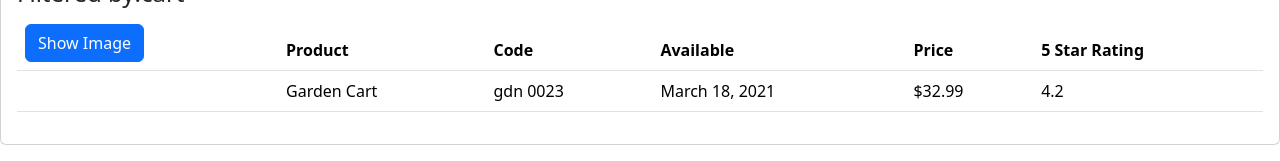
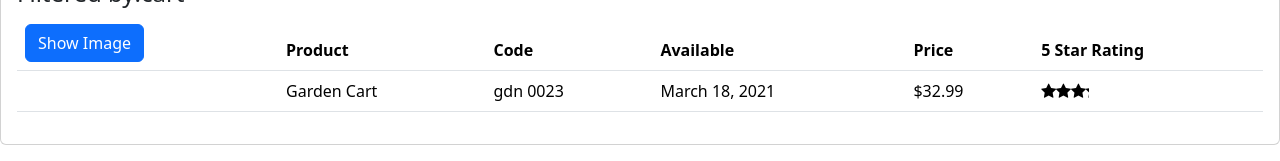
Before and after one commit to giannifontanot/ps-angular-basics-scratch, an Angular app: page / in a window 1280 px wide. Shown: the part 165-326 px from the top of the page. Built offline with nearby package versions, Linux system fonts and the light colour scheme.

Commit message:
Nested star component with @Input and @Output

```diff
--- a/src/app/app.module.ts
+++ b/src/app/app.module.ts
@@ -5,13 +5,15 @@
 import { ProductListComponent } from './products/product-list.component';
 import {FormsModule} from "@angular/forms";
 import {ConvertToSpacesPipe} from "./products/convert-to-spaces.pipe";
+import {StarComponent} from "./shared/star.component";
 
 
 @NgModule({
   declarations: [
     AppComponent,
     ProductListComponent,
-    ConvertToSpacesPipe
+    ConvertToSpacesPipe,
+    StarComponent
   ],
   imports: [
     BrowserModule,
--- a/src/app/products/product-list.component.html
+++ b/src/app/products/product-list.component.html
@@ -41,7 +41,10 @@
 	<td>{{product.productCode | lowercase|convertToSpaces:'-'}}</td>
 	<td>{{product.releaseDate}}</td>
 	<td>{{product.price | currency: 'USD':"symbol":'1.2-2'}}</td>
-	<td>{{product.starRating}}</td>
+	<td><pm-star
+    [rating]="product.starRating"
+    (ratingClicked)="onRatingClicked($event)"
+  ></pm-star></td>
 
 </tr>
     </tbody>
--- a/src/app/products/product-list.component.ts
+++ b/src/app/products/product-list.component.ts
@@ -32,7 +32,7 @@
       "releaseDate": "March 19, 2021",
       "description": "Leaf rake with 48-inch wooden handle.",
       "price": 19.95,
-      "starRating": 3.2,
+      "starRating": 4.2,
       "imageUrl": "assets/images/leaf_rake.png"
     }, {
       "productId": 2,
@@ -41,7 +41,7 @@
       "releaseDate": "March 18, 2021",
       "description": "15 gallon capacity rolling garden cart",
       "price": 32.99,
-      "starRating": 4.2,
+      "starRating": 3.2,
       "imageUrl": "assets/images/garden_cart.png"
     }, {
       "productId": 3,
@@ -67,4 +67,8 @@
     filterBy = filterBy.toLocaleLowerCase();
     return this.productsOriginal.filter((product: IProduct) => product.productName.toLocaleLowerCase().includes(filterBy));
   }
+
+  onRatingClicked($event: string): void {
+this.pageTitle = 'Product List: ' + $event;
+  }
 }
--- a/src/app/shared/star.component.html
+++ b/src/app/shared/star.component.html
@@ -0,0 +1,13 @@
+<div class="crop"
+     [style.width.px]="cropWidth"
+     [title]="rating"
+     (click)="onClick()"
+>
+  <div style="width:75px">
+    <span class="fa fa-star"></span>
+    <span class="fa fa-star"></span>
+    <span class="fa fa-star"></span>
+    <span class="fa fa-star"></span>
+    <span class="fa fa-star"></span>
+  </div>
+</div>
--- a/src/app/shared/star.component.ts
+++ b/src/app/shared/star.component.ts
@@ -0,0 +1,22 @@
+import {Component, EventEmitter, Input, OnChanges, Output, SimpleChanges} from "@angular/core";
+
+@Component({
+  selector: 'pm-star',
+  templateUrl: './star.component.html',
+  styleUrls: ['./star.component.css']
+})
+export class StarComponent implements OnChanges {
+  cropWidth: number = 50;
+  @Input() rating: number = 0;
+  @Output() ratingClicked: EventEmitter<string> = new EventEmitter<string>();
+
+  ngOnChanges(changes: SimpleChanges): void {
+
+    this.cropWidth = this.rating * 75 / 5;
+
+  }
+
+  onClick(): void {
+    this.ratingClicked.emit(`The rating ${this.rating} was clicked`);
+  }
+}
```
